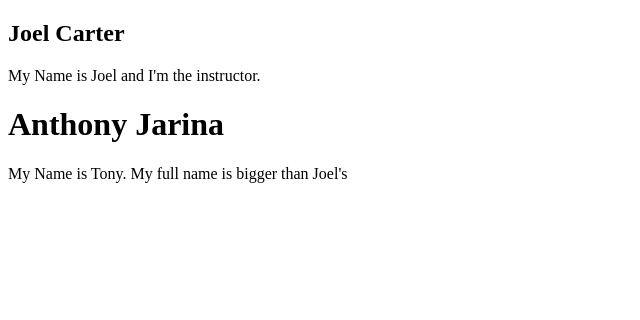
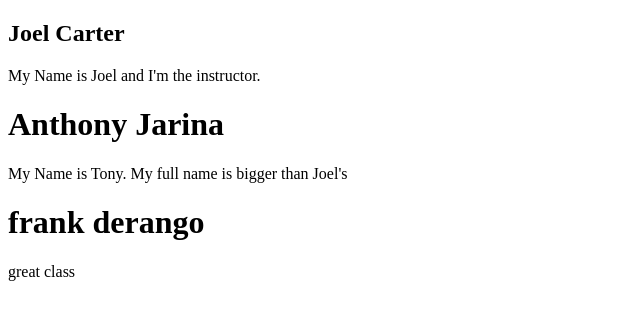
Before and after one commit to ananya94/JanuaryPythonCohort, a plain HTML site: page index.html in a window 1280 px wide. Shown: the whole page, without its empty margins (0-640 px from the left). Drawn offline with Linux system fonts and the light colour scheme.

Commit message:
change name
changes to branch

```diff
--- a/index.html
+++ b/index.html
@@ -11,5 +11,6 @@
 
 	<p><h1>Anthony Jarina</h1>
 	My Name is Tony. My full name is bigger than Joel's</p>
+	<p><h1>frank derango</h1> great class</p>
 </body>
 </html>
```
